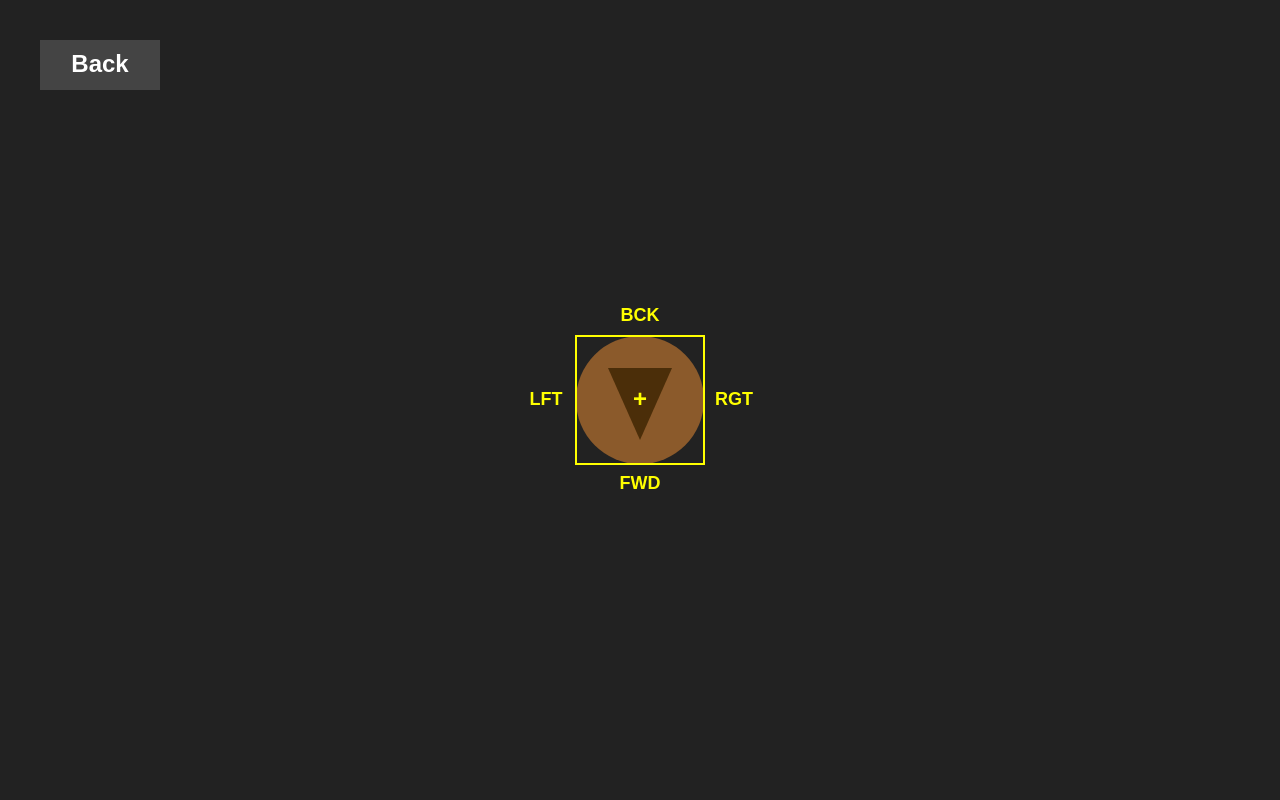
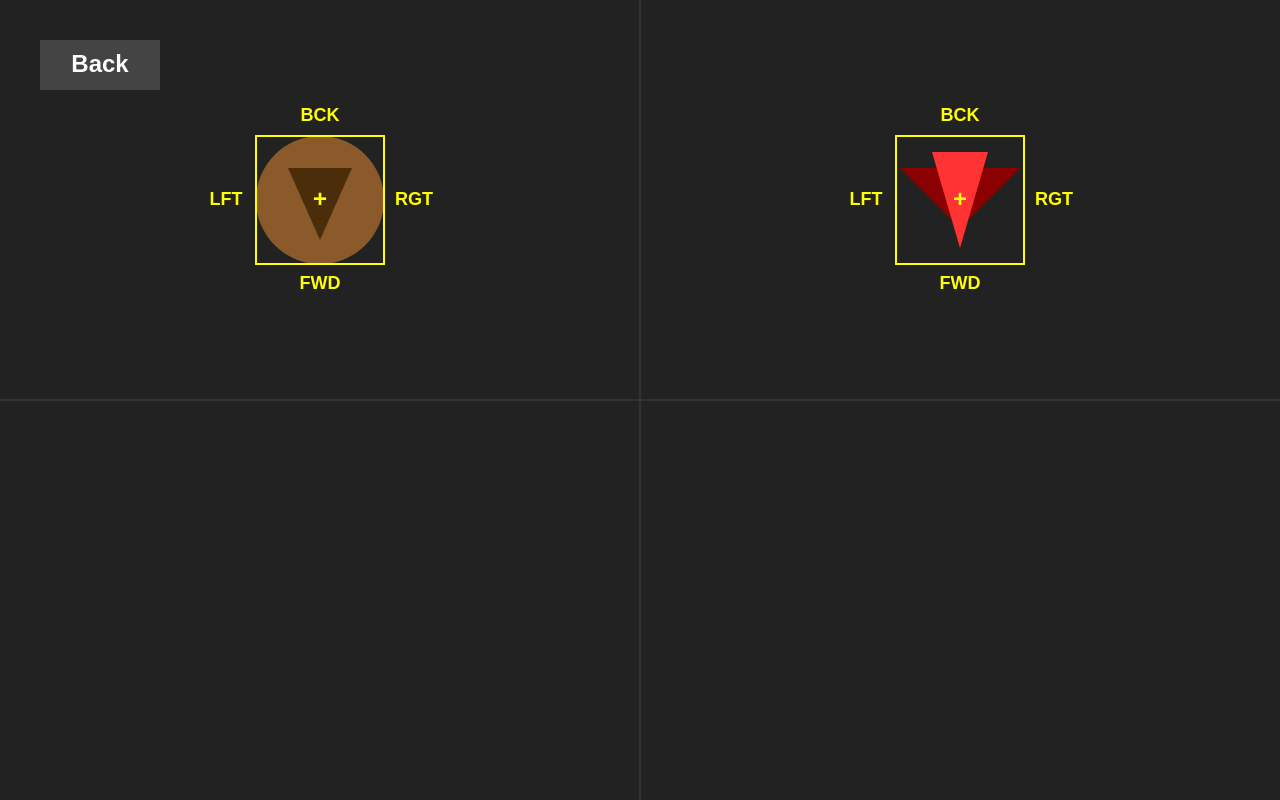
Before and after one commit to simonthoresen/vibes, a plain HTML site: page 2025-08-10b Simon/index.html in a window 1280 px wide. Drawn offline with Linux system fonts and the light colour scheme.

Commit message:
added enemy fighter

```diff
--- a/2025-08-10b Simon/index.html
+++ b/2025-08-10b Simon/index.html
@@ -27,6 +27,7 @@
     <script src="particleSystem.js"></script>
     <script src="particleTest.js"></script>
     <script src="spriteSystem.js"></script>
+    <script src="spriteTypes.js"></script>
     <script src="spriteTest.js"></script>
     <script src="game.js"></script>
 </body>
--- a/2025-08-10b Simon/spriteSystem.js
+++ b/2025-08-10b Simon/spriteSystem.js
@@ -39,10 +39,10 @@ class Sprite {
             ctx.font = 'bold 24px Arial';
             ctx.fillText('+', 0, 0);
             ctx.font = 'bold 18px Arial';
-            // Forward (increasing y)
-            ctx.fillText('FWD', 0, this.height/2 + 20);
-            // Backward (decreasing y)
-            ctx.fillText('BCK', 0, -this.height/2 - 20);
+            // Forward (decreasing y)
+            ctx.fillText('FWD', 0, -this.height/2 - 20);
+            // Backward (increasing y)
+            ctx.fillText('BCK', 0, this.height/2 + 20);
             // Right (increasing x)
             ctx.fillText('RGT', this.width/2 + 30, 0);
             // Left (decreasing x)
--- a/2025-08-10b Simon/spriteTest.js
+++ b/2025-08-10b Simon/spriteTest.js
@@ -20,64 +20,36 @@
         }
     };
     let turretRotation = 0;
+    let enemyRotation = 0;
 
+    let cellW, cellH;
     function enter(stateManager) {
         turretRotation = 0;
         canvas = document.getElementById('gameCanvas');
         ctx = canvas.getContext('2d');
         spriteManager = new window.SpriteManager();
         spriteManager.clear();
-        class TurretSprite extends window.Sprite {
-            constructor(opts) {
-                super(opts);
-            }
-            draw(ctx) {
-                ctx.save();
-                ctx.translate(this.x, this.y);
-                ctx.rotate(this.rotation);
-                ctx.scale(this.scale, this.scale);
-                // Draw brown circle
-                ctx.fillStyle = '#8B5A2B';
-                ctx.beginPath();
-                ctx.arc(0, 0, this.width/2, 0, Math.PI * 2);
-                ctx.fill();
-                // Draw dark brown triangle, centered
-                ctx.fillStyle = '#4B2E09';
-                ctx.beginPath();
-                ctx.moveTo(0, 40); // bottom point (flipped)
-                ctx.lineTo(32, -32); // top right (flipped)
-                ctx.lineTo(-32, -32); // top left (flipped)
-                ctx.closePath();
-                ctx.fill();
-                // Draw debug graphics
-                if (window.SpriteDebugMode) {
-                    // Call base debug rendering
-                    ctx.save();
-                    ctx.strokeStyle = '#FFFF00';
-                    ctx.lineWidth = 2;
-                    ctx.strokeRect(-this.width/2, -this.height/2, this.width, this.height);
-                    ctx.font = 'bold 24px Arial';
-                    ctx.fillStyle = '#FFFF00';
-                    ctx.textAlign = 'center';
-                    ctx.textBaseline = 'middle';
-                    ctx.fillText('+', 0, 0);
-                    ctx.font = 'bold 18px Arial';
-                    ctx.fillText('FWD', 0, this.height/2 + 20);
-                    ctx.fillText('BCK', 0, -this.height/2 - 20);
-                    ctx.fillText('RGT', this.width/2 + 30, 0);
-                    ctx.fillText('LFT', -this.width/2 - 30, 0);
-                    ctx.restore();
-                }
-                ctx.restore();
-            }
-        }
-        spriteManager.addSprite(new TurretSprite({
+        // 2x2 grid cell positions
+        cellW = canvas.width / 2;
+        cellH = canvas.height / 2;
+        // Upper left: turret
+        spriteManager.addSprite(new window.TurretSprite({
             type: 'turret',
-            x: canvas.width/2,
-            y: canvas.height/2,
+            x: cellW / 2,
+            y: cellH / 2,
             width: 128,
             height: 128,
             rotation: turretRotation,
+            scale: 1
+        }));
+        // Upper right: enemy fighter
+        spriteManager.addSprite(new window.EnemyFighterSprite({
+            type: 'enemyFighter',
+            x: cellW * 1.5,
+            y: cellH / 2,
+            width: 128,
+            height: 128,
+            rotation: enemyRotation,
             scale: 1
         }));
         canvas.addEventListener('mousedown', onMouseDown);
@@ -88,9 +60,17 @@
         const rect = canvas.getBoundingClientRect();
         const mx = e.clientX - rect.left;
         const my = e.clientY - rect.top;
-        const cx = canvas.width/2;
-        const cy = canvas.height/2;
-        turretRotation = Math.atan2(my - cy, mx - cx) - Math.PI/2;
+        // Turret is in cellW/2, cellH/2
+        const cxTurret = cellW / 2;
+        const cyTurret = cellH / 2;
+    // FWD is negative Y, so subtract 90 degrees (Math.PI/2) to rotate FWD toward mouse
+    turretRotation = Math.atan2(my - cyTurret, mx - cxTurret) - Math.PI / 2;
+
+        // Enemy fighter is in cellW*1.5, cellH/2
+        const cxEnemy = cellW * 1.5;
+        const cyEnemy = cellH / 2;
+    // FWD is negative Y, so subtract 90 degrees (Math.PI/2) to rotate FWD toward mouse
+    enemyRotation = Math.atan2(my - cyEnemy, mx - cxEnemy) - Math.PI / 2;
     }
 
     function exit() {
@@ -111,10 +91,24 @@
 
     function draw() {
         ctx.clearRect(0, 0, canvas.width, canvas.height);
-        // Update turret rotation before drawing
+        // Update turret and enemy fighter rotation before drawing
         if (spriteManager.sprites.length > 0) {
             spriteManager.sprites[0].rotation = turretRotation;
         }
+        if (spriteManager.sprites.length > 1) {
+            spriteManager.sprites[1].rotation = enemyRotation;
+        }
+        // Draw grid
+        ctx.save();
+        ctx.strokeStyle = '#333';
+        ctx.lineWidth = 2;
+        ctx.beginPath();
+        ctx.moveTo(cellW, 0);
+        ctx.lineTo(cellW, canvas.height);
+        ctx.moveTo(0, cellH);
+        ctx.lineTo(canvas.width, cellH);
+        ctx.stroke();
+        ctx.restore();
         spriteManager.draw(ctx);
         backButton.draw(ctx);
     }
--- a/2025-08-10b Simon/spriteTypes.js
+++ b/2025-08-10b Simon/spriteTypes.js
@@ -44,5 +44,53 @@ class TurretSprite extends window.Sprite {
     }
 }
 
+class EnemyFighterSprite extends window.Sprite {
+    constructor(opts) {
+        super(opts);
+    }
+    draw(ctx) {
+        ctx.save();
+        ctx.translate(this.x, this.y);
+        ctx.rotate(this.rotation);
+        ctx.scale(this.scale, this.scale);
+    // Draw wide, short dark red triangle (base plane), moved slightly backwards
+    ctx.fillStyle = '#8B0000';
+    ctx.beginPath();
+    ctx.moveTo(0, 28); // bottom (was 36)
+    ctx.lineTo(60, -32); // right (was -24)
+    ctx.lineTo(-60, -32); // left (was -24)
+    ctx.closePath();
+    ctx.fill();
+        // Draw narrow, tall lighter red triangle (top plane)
+        ctx.fillStyle = '#FF3333';
+        ctx.beginPath();
+        ctx.moveTo(0, 48); // bottom
+        ctx.lineTo(28, -48); // right
+        ctx.lineTo(-28, -48); // left
+        ctx.closePath();
+        ctx.fill();
+        // Debug graphics
+        if (window.SpriteDebugMode) {
+            ctx.save();
+            ctx.strokeStyle = '#FFFF00';
+            ctx.lineWidth = 2;
+            ctx.strokeRect(-this.width/2, -this.height/2, this.width, this.height);
+            ctx.font = 'bold 24px Arial';
+            ctx.fillStyle = '#FFFF00';
+            ctx.textAlign = 'center';
+            ctx.textBaseline = 'middle';
+            ctx.fillText('+', 0, 0);
+            ctx.font = 'bold 18px Arial';
+            ctx.fillText('FWD', 0, this.height/2 + 20);
+            ctx.fillText('BCK', 0, -this.height/2 - 20);
+            ctx.fillText('RGT', this.width/2 + 30, 0);
+            ctx.fillText('LFT', -this.width/2 - 30, 0);
+            ctx.restore();
+        }
+        ctx.restore();
+    }
+}
+
 window.TurretSprite = TurretSprite;
+window.EnemyFighterSprite = EnemyFighterSprite;
 // Add more sprite types here as needed
```
